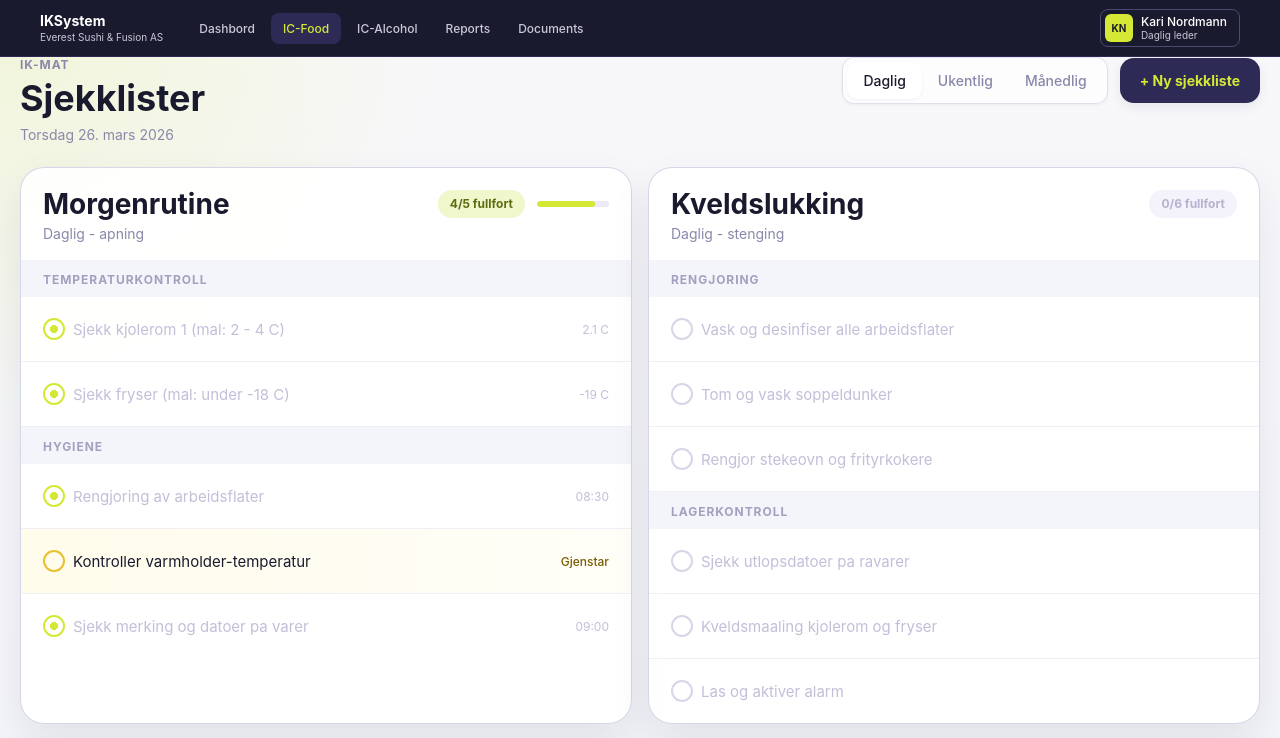
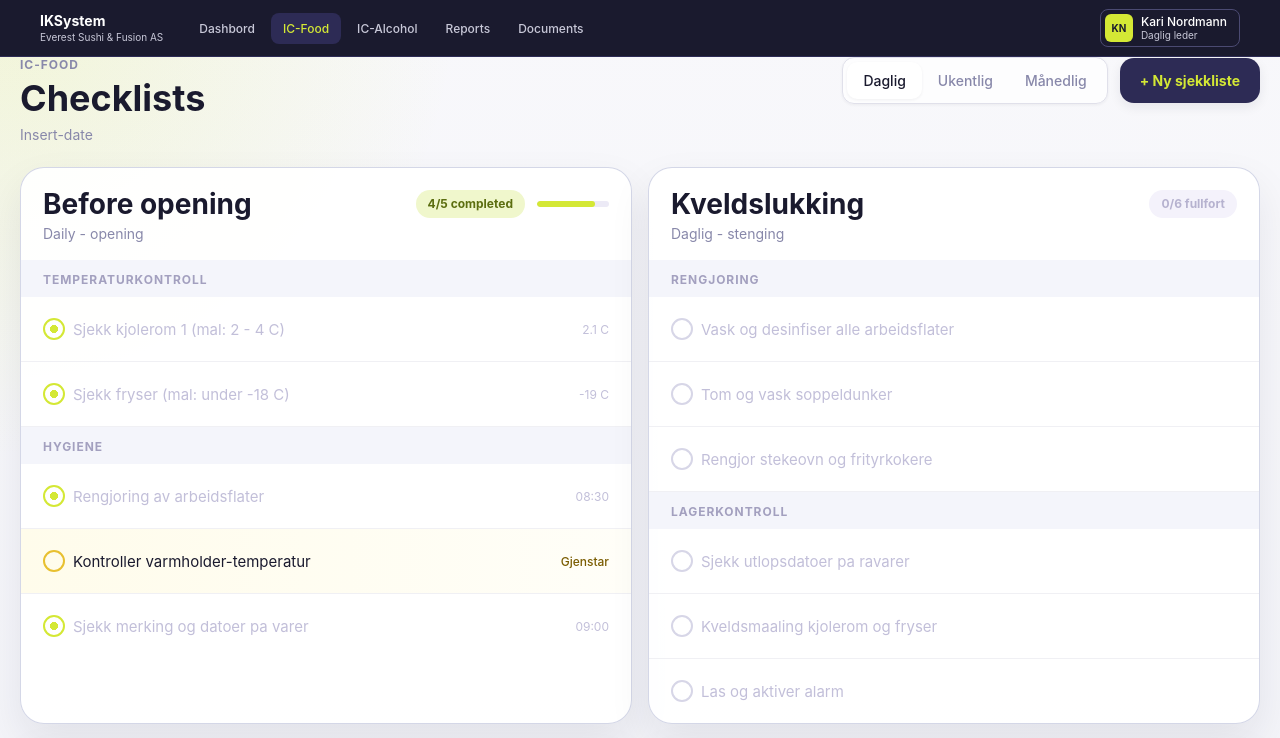
Before and after one commit to Fredrik3B/fullstack-IDATT2105, a Vue app in the folder frontend/restaurantapp-frontend/: page /ic-food in a window 1280 px wide. Shown: the top 738 px of the page. Built offline with nearby package versions, Linux system fonts and the light colour scheme.

Commit message:
Update IC-Food dashboard titles and labels for clarity and consistency

```diff
--- a/frontend/restaurantapp-frontend/src/views/ic-food/icFoodDashboard.vue
+++ b/frontend/restaurantapp-frontend/src/views/ic-food/icFoodDashboard.vue
@@ -3,9 +3,9 @@ import ChecklistDashboard from '../../components/checklists/ChecklistDashboard.v
 
 const cards = [
   {
-    title: 'Morgenrutine',
-    subtitle: 'Daglig - apning',
-    statusLabel: '4/5 fullfort',
+    title: 'Before opening',
+    subtitle: 'Daily - opening',
+    statusLabel: '4/5 completed',
     statusTone: 'success',
     progress: 80,
     sections: [
@@ -109,9 +109,9 @@ const cards = [
 
 <template>
   <ChecklistDashboard
-    module-label="IK-Mat"
-    title="Sjekklister"
-    date-label="Torsdag 26. mars 2026"
+    module-label="IC-Food"
+    title="Checklists"
+    date-label="Insert-date"
     active-period="Daglig"
     :cards="cards"
   />
```
